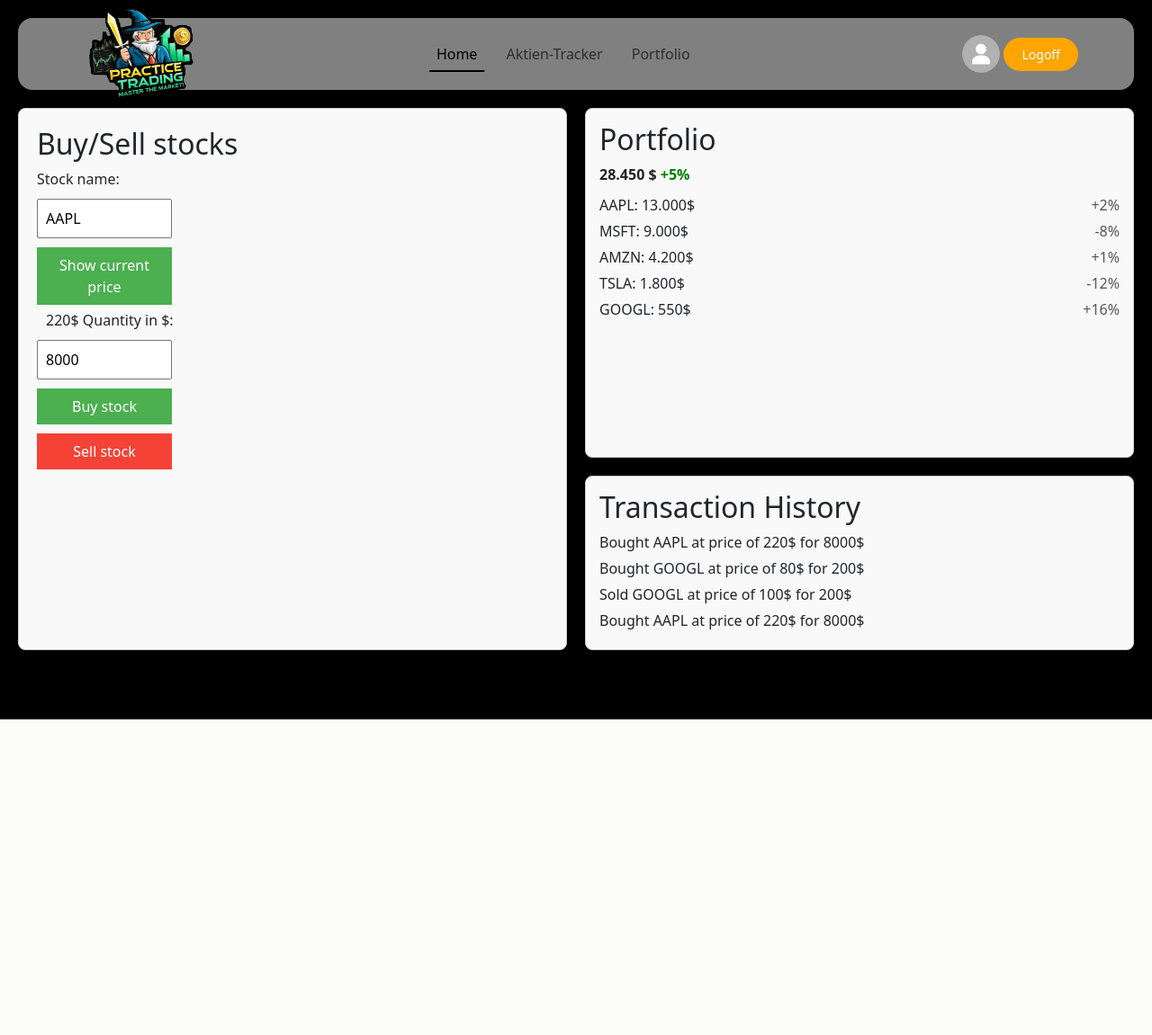
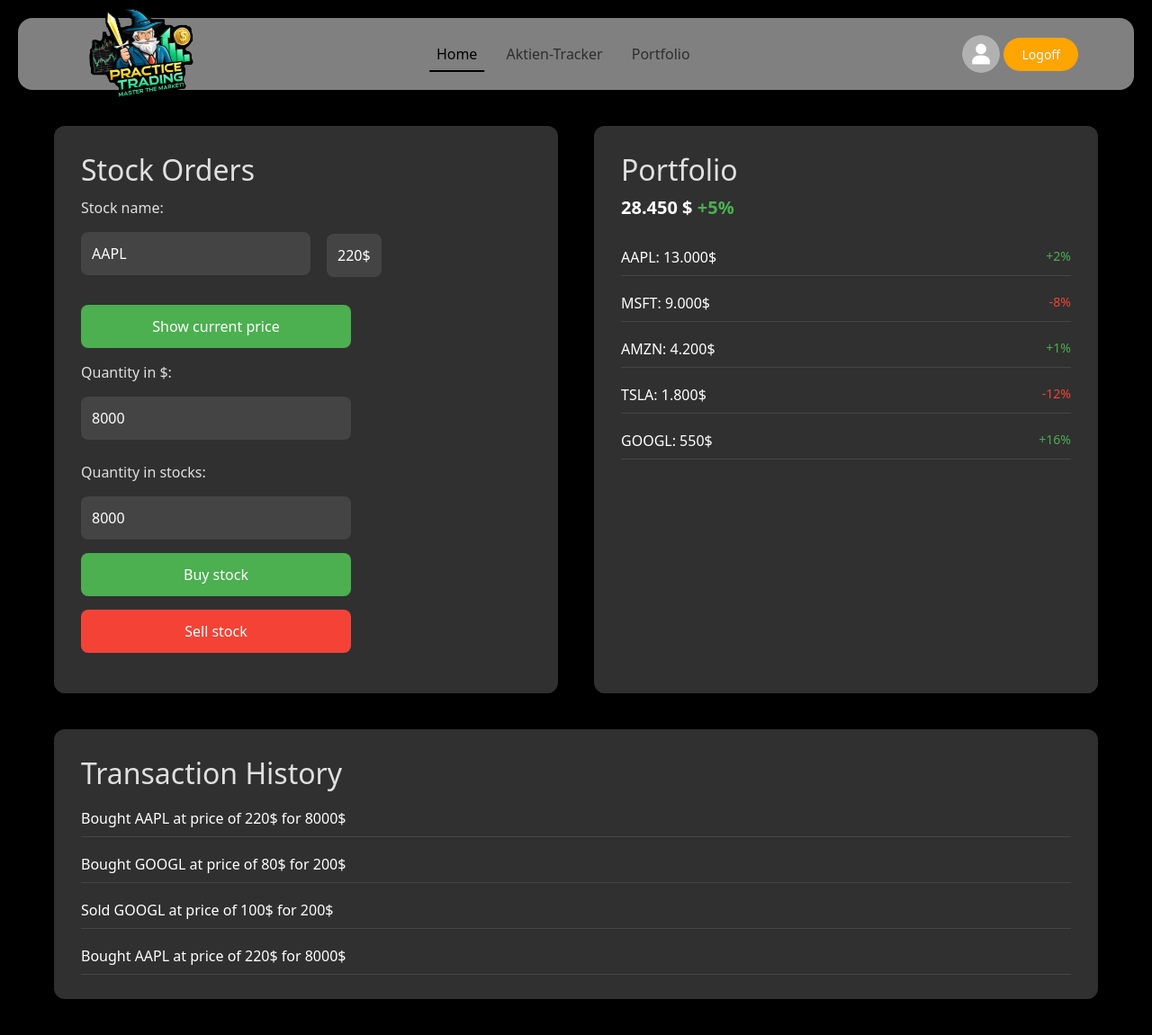
Before and after one commit to LennartPfeiler/StockApp, a PHP site: page /public/pages/portfolio.html in a window 1280 px wide. Shown: the whole page at 90% size. Before the commit the page ends 800 px from the top, so only its background shows below. Run offline with PHP 8.4, Linux system fonts and the light colour scheme.

Commit message:
changed Portfolio-Site

```diff
--- a/mosbach-tasks-web-main/public/css/portfolio.css
+++ b/mosbach-tasks-web-main/public/css/portfolio.css
@@ -99,115 +99,169 @@
 /* Hauptbereich mit Grid-Layout */
 main {
     display: grid;
-    grid-template-columns: 1fr 1fr; /* Zwei Spalten */
-    grid-template-rows: 2fr 1fr; /* Erste Reihe doppelt so hoch wie die zweite Reihe */
-    gap: 20px; /* Abstand zwischen den Grid-Elementen */
-    padding: 20px; /* Innenabstand */
+    grid-template-columns: 1fr 1fr; /* Zwei gleich breite Spalten */
+    grid-template-rows: auto auto; /* Automatische Höhen für beide Zeilen */
+    gap: 40px; /* Mehr Abstand zwischen den Elementen */
+    padding: 40px 20px;
+    max-width: 1200px;
+    margin: 0 auto; /* Zentriert auf dem Bildschirm */
 }
 
 /* Allgemeine Sektion-Stile */
 section {
-    border: 1px solid #ccc; /* Rand der Sektion */
-    padding: 20px; /* Innenabstand */
-    box-shadow: 2px 2px 8px rgba(0, 0, 0, 0.1); /* Schatteneffekt */
+    background-color: #2a2a2a; /* Sanfter dunkler Hintergrund */
+    border-radius: 12px; /* Leicht abgerundete Ecken */
+    padding: 30px; /* Mehr Innenabstand */
+    box-shadow: 0 4px 12px rgba(0, 0, 0, 0.1); /* Subtiler Schatten */
+    transition: background-color 0.3s ease-in-out;
 }
 
 /* Buy/Sell-Sektion */
 .buy-sell {
     grid-column: 1 / 2; /* Erste Spalte */
-    grid-row: 1 / 3; /* Über beide Reihen erstrecken */
-    background-color: #f9f9f9; /* Hintergrundfarbe */
-    border-radius: 8px; /* Abgerundete Ecken */
-    padding: 20px; /* Innenabstand */
+    grid-row: 1 / 2; /* Erste Zeile */
+    background-color: #303030;
+    color: #e0e0e0;
+    padding: 30px;
+    border-radius: 12px;
+    box-shadow: 0 4px 12px rgba(0, 0, 0, 0.1);
 }
 
 /* Portfolio-Sektion */
 .portfolio {
     grid-column: 2 / 3; /* Zweite Spalte */
-    grid-row: 1 / 2; /* Erste Reihe */
-    background-color: #f9f9f9; /* Hintergrundfarbe */
-    border-radius: 8px; /* Abgerundete Ecken */
-    padding: 15px; /* Innenabstand */
+    grid-row: 1 / 2; /* Erste Zeile */
+    background-color: #303030;
+    color: #e0e0e0;
+    padding: 30px;
+    border-radius: 12px;
+    box-shadow: 0 4px 12px rgba(0, 0, 0, 0.1);
+    max-height: none; /* Portfolio kann sich nach Bedarf vergrößern */
 }
 
 /* Transaction History-Sektion */
 .transaction-history {
-    grid-column: 2 / 3; /* Zweite Spalte */
-    grid-row: 2 / 3; /* Zweite Reihe */
-    background-color: #f9f9f9; /* Hintergrundfarbe */
-    border-radius: 8px; /* Abgerundete Ecken */
-    padding: 15px; /* Innenabstand */
+    grid-column: 1 / 3; /* Beide Spalten einnehmen */
+    grid-row: 2 / 3; /* Zweite Zeile */
+    background-color: #303030;
+    color: #e0e0e0;
+    padding: 30px;
+    border-radius: 12px;
+    box-shadow: 0 4px 12px rgba(0, 0, 0, 0.1);
+    max-height: 300px; /* Feste Höhe für Transaction History */
+    overflow-y: auto; /* Scrollbar, wenn der Inhalt überläuft */
+}
+
+/* Scrollbar-Styling */
+.transaction-history::-webkit-scrollbar {
+    width: 10px; /* Breite der Scrollbar */
+}
+
+.transaction-history::-webkit-scrollbar-track {
+    background: #2a2a2a; /* Hintergrund der Scroll-Leiste */
+}
+
+.transaction-history::-webkit-scrollbar-thumb {
+    background-color: #555; /* Dunklerer Scrollbar-Farbton */
+    border-radius: 6px; /* Runde Ecken */
+    border: 2px solid #2a2a2a; /* Rand für ein besseres Scrollbar-Design */
+}
+
+.transaction-history::-webkit-scrollbar-thumb:hover {
+    background-color: #444; /* Hellere Farbe beim Hover */
 }
 
 /* Styles für Buy/Sell-Formular */
 .buy-sell input,
 .buy-sell button {
+    background-color: #444; /* Dunkler Hintergrund für Inputs und Buttons */
+    color: #fff; /* Helle Textfarbe */
+    border: none;
     display: block;
-    margin: 10px 0; /* Abstand oben und unten */
-    width: 150px; /* Breite */
-    padding: 8px; /* Innenabstand */
+    margin: 15px 0;
+    width: 100%;
+    max-width: 300px;
+    padding: 12px;
+    border-radius: 8px; /* Runde Ecken für Inputs und Buttons */
+    font-size: 16px;
+    box-sizing: border-box;
 }
 
-/* Styles für Preisanzeige */
-#show-price {
-    margin-bottom: 5px; /* Abstand unten */
-}
-
-#current-price {
-    display: inline-block;
-    margin-left: 10px; /* Abstand links */
+.buy-sell input:focus, .buy-sell button:focus {
+    outline: none;
+    box-shadow: 0 0 0 3px rgba(72, 133, 237, 0.5); /* Fokus-Ring */
 }
 
 /* Styles für Buttons im Buy/Sell-Formular */
 .buy-sell button {
-    background-color: #4CAF50; /* Hintergrundfarbe */
-    color: white; /* Textfarbe */
-    border: none; /* Kein Rand */
-    cursor: pointer; /* Zeigerzeiger */
-    transition: background-color 0.3s; /* Übergangseffekt */
+    background-color: #4CAF50;
+    cursor: pointer;
+    transition: background-color 0.3s ease-in-out;
 }
 
 .buy-sell button#sell-stock {
-    background-color: #f44336; /* Hintergrundfarbe für Verkauf-Button */
+    background-color: #f44336;
 }
 
 /* Hover-Effekte für Buttons */
 .buy-sell button:hover {
-    background-color: #45a049; /* Hintergrundfarbe bei Hover */
+    background-color: #45a049;
 }
 
 .buy-sell button#sell-stock:hover {
-    background-color: #e53935; /* Hintergrundfarbe für Verkauf-Button bei Hover */
+    background-color: #e53935;
 }
 
 /* Styles für Portfolio-Wert */
 .portfolio-value {
-    font-weight: bold; /* Fettdruck */
-    margin-bottom: 10px; /* Abstand unten */
+    font-weight: bold;
+    font-size: 20px; /* Größere Schrift für den Portfolio-Wert */
+    margin-bottom: 20px;
+    color: #fff;
 }
 
 /* Styles für Prozentsätze */
 .percentage {
-    color: green; /* Textfarbe für Prozentsätze */
+    font-weight: bold;
+}
+
+/* Positive Prozentsätze */
+.percentage.positive {
+    color: #4CAF50; /* Grün für positive Prozentsätze */
+}
+
+/* Negative Prozentsätze */
+.percentage.negative {
+    color: #f44336; /* Rot für negative Prozentsätze */
 }
 
 /* Styles für Aktienliste */
 .stock-list div {
-    margin: 5px 0; /* Abstand oben und unten */
-    display: flex; /* Flexbox-Layout */
-    justify-content: space-between; /* Abstand zwischen den Elementen */
+    margin: 10px 0;
+    display: flex;
+    justify-content: space-between;
+    color: #fff;
+    font-size: 16px;
+    padding: 8px 0;
+    border-bottom: 1px solid rgba(255, 255, 255, 0.1); /* Leichte Trennlinie */
 }
 
 /* Styles für Veränderungen */
 .change {
-    color: #555; /* Textfarbe für Veränderungen */
+    color: #aaa;
+    font-size: 14px;
 }
 
 /* Styles für Transaction History */
 .transaction-history div {
-    margin: 5px 0; /* Abstand oben und unten */
+    margin: 10px 0;
+    padding: 8px 0;
+    color: #fff;
+    font-size: 16px;
+    border-bottom: 1px solid rgba(255, 255, 255, 0.1);
 }
 
+/* Profil- und Logo-Icons */
 .profile-icon {
     width: 50px;
     height: 50px;
@@ -218,3 +272,36 @@
     width: 150px;
     height: 150px;
 }
+
+/* Styles für Prozentsätze */
+.percentage.positive {
+    color: #4CAF50; /* Grün für positive Prozentsätze */
+}
+
+.percentage.negative {
+    color: #f44336; /* Rot für negative Prozentsätze */
+}
+
+/* Styles für Veränderungen */
+.change.positive {
+    color: #4CAF50; /* Grün für positive Veränderungen */
+}
+
+.change.negative {
+    color: #f44336; /* Rot für negative Veränderungen */
+}
+
+/* Styles für das Preis-Display-Feld */
+#price-display {
+    background-color: #444; /* Dunkler Hintergrund für Feld */
+    color: #fff; /* Helle Textfarbe */
+    border: none;
+    display: block;
+    margin: 15px 0;
+    width: 100%;
+    max-width: 300px;
+    padding: 12px;
+    border-radius: 8px; /* Runde Ecken für Feld */
+    font-size: 16px;
+    box-sizing: border-box; /* Box-Sizing für Padding und Border */
+}
--- a/mosbach-tasks-web-main/public/pages/portfolio.html
+++ b/mosbach-tasks-web-main/public/pages/portfolio.html
@@ -5,15 +5,43 @@
     <meta name="viewport" content="width=device-width, initial-scale=1.0">
     <link rel="stylesheet" href="../css/portfolio.css">
     <title>Aktien Tracker</title>
-    <!-- <link href="../css/bootstrap.min.css"></script> -->
     <link href="https://cdn.jsdelivr.net/npm/bootstrap@5.3.3/dist/css/bootstrap.min.css" rel="stylesheet" integrity="sha384-QWTKZyjpPEjISv5WaRU9OFeRpok6YctnYmDr5pNlyT2bRjXh0JMhjY6hW+ALEwIH" crossorigin="anonymous">
+    <style>
+        .price-container {
+            display: flex;
+            flex-direction: column;
+            gap: 5px;
+            margin-left: 10px;
+            margin-top: 0; /* Um das Label auf die gleiche Höhe wie "Stock name" zu bringen */
+        }
+        .price-display {
+            display: inline-block;
+            width: 100%; /* Übernimmt die Breite des Containers */
+            text-align: right;
+            background-color: #f0f0f0;
+            border: 1px solid #ccc;
+            padding: 8px;
+            border-radius: 4px;
+            font-size: 16px;
+            color: #333;
+        }
+        #current-price {
+            display: none;
+        }
+        .form-label {
+            margin-bottom: 0; /* Sicherstellen, dass es keinen zusätzlichen Abstand gibt */
+        }
+        .d-flex-align-items-center {
+            display: flex;
+            align-items: center;
+        }
+    </style>
 </head>
 <body>
     <!--Navbar-->
     <header>
         <nav class="navbar navbar-expand-lg fixed-top">
             <div class="container">
-                <!-- <a class="navbar-brand me-auto" href="../../ressources/Logo.png">logo</a> -->
                 <img src="../../ressources/Logo.png" alt="Logo" class="logo-icon">
                 <div class="offcanvas offcanvas-end" tabindex="-1" id="offcanvasNavbar" aria-labelledby="offcanvasNavbarLabel">
                     <div class="offcanvas-header">
@@ -41,62 +69,43 @@
                 </button>
             </div>
         </nav>
-
     </header>
     <!--Navbar end -->
-        <main>
-            <section class="buy-sell">
-                <h2>Buy/Sell stocks</h2>
-                <label for="stock-name">Stock name:</label>
-                <input type="text" id="stock-name" value="AAPL">
-                <button id="show-price">Show current price</button>
-                <span id="current-price">220$</span>
-                <label for="quantity">Quantity in $:</label>
-                <input type="number" id="quantity" value="8000">
-                <button id="buy-stock">Buy stock</button>
-                <button id="sell-stock">Sell stock</button>
-            </section>
-            <section class="portfolio">
-                <h2>Portfolio</h2>
-                <div class="portfolio-value">28.450 $ <span class="percentage">+5%</span></div>
-                <div class="stock-list">
-                    <div>AAPL: 13.000$ <span class="change">+2%</span></div>
-                    <div>MSFT: 9.000$ <span class="change">-8%</span></div>
-                    <div>AMZN: 4.200$ <span class="change">+1%</span></div>
-                    <div>TSLA: 1.800$ <span class="change">-12%</span></div>
-                    <div>GOOGL: 550$ <span class="change">+16%</span></div>
+
+    <main>
+        <section class="buy-sell">
+            <h2>Stock Orders</h2>
+            <div class="d-flex align-items-center mb-3">
+                <div class="me-2">
+                    <label for="stock-name" class="form-label">Stock name:</label>
+                    <input type="text" id="stock-name" value="AAPL" class="form-control">
                 </div>
-            </section>
-            <section class="transaction-history">
-                <h2>Transaction History</h2>
-                <div>Bought AAPL at price of 220$ for 8000$</div>
-                <div>Bought GOOGL at price of 80$ for 200$</div>
-                <div>Sold GOOGL at price of 100$ for 200$</div>
-                <div>Bought AAPL at price of 220$ for 8000$</div>
-            </section>
-        </main>
-
-     <!--<main>
-        <section class="buy-sell">
-            <h2>Buy/Sell stocks</h2>
-            <label for="stock-name">Stock name:</label>
-            <input type="text" id="stock-name" value="AAPL">
-            <button id="show-price">Show current price</button>
+                <div class="price-container"> <br/>
+                    <div id="price-display" class="price-display">220$</div>
+                </div>
+            </div>
+            <button id="show-price" class="btn btn-primary mt-2">Show current price</button>
             <span id="current-price">220$</span>
-            <label for="quantity">Quantity in $:</label>
-            <input type="number" id="quantity" value="8000">
-            <button id="buy-stock">Buy stock</button>
-            <button id="sell-stock">Sell stock</button>
+            <div class="mb-3">
+                <label for="quantity" class="form-label">Quantity in $:</label>
+                <input type="number" id="quantity" value="8000" class="form-control">
+            </div>
+            <div class="mb-4"></div>
+                <label for="quantity" class="form-label">Quantity in stocks:</label>
+                <input type="number" id="quantity" value="8000" class="form-control">
+            </div>
+            <button id="buy-stock" class="btn btn-success mt-2">Buy stock</button>
+            <button id="sell-stock" class="btn btn-danger mt-2">Sell stock</button>
         </section>
         <section class="portfolio">
             <h2>Portfolio</h2>
-            <div class="portfolio-value">28.450 $ <span class="percentage">+5%</span></div>
+            <div class="portfolio-value">28.450 $ <span class="percentage positive">+5%</span></div>
             <div class="stock-list">
-                <div>AAPL: 13.000$ <span class="change">+2%</span></div>
-                <div>MSFT: 9.000$ <span class="change">-8%</span></div>
-                <div>AMZN: 4.200$ <span class="change">+1%</span></div>
-                <div>TSLA: 1.800$ <span class="change">-12%</span></div>
-                <div>GOOGL: 550$ <span class="change">+16%</span></div>
+                <div>AAPL: 13.000$ <span class="change positive">+2%</span></div>
+                <div>MSFT: 9.000$ <span class="change negative">-8%</span></div>
+                <div>AMZN: 4.200$ <span class="change positive">+1%</span></div>
+                <div>TSLA: 1.800$ <span class="change negative">-12%</span></div>
+                <div>GOOGL: 550$ <span class="change positive">+16%</span></div>
             </div>
         </section>
         <section class="transaction-history">
@@ -106,7 +115,22 @@
             <div>Sold GOOGL at price of 100$ for 200$</div>
             <div>Bought AAPL at price of 220$ for 8000$</div>
         </section>
-    </main> -->
+    </main>
+
     <script src="https://cdn.jsdelivr.net/npm/bootstrap@5.3.3/dist/js/bootstrap.bundle.min.js" integrity="sha384-YvpcrYf0tY3lHB60NNkmXc5s9fDVZLESaAA55NDzOxhy9GkcIdslK1eN7N6jIeHz" crossorigin="anonymous"></script>
+    <script>
+        document.getElementById('show-price').addEventListener('click', function() {
+            // Der aktuelle Preis, hier hartcodiert für das Beispiel
+            var currentPrice = "220$";
+
+            // Den Preis im Display Only Feld anzeigen
+            var priceDisplay = document.getElementById('price-display');
+            priceDisplay.textContent = currentPrice;
+
+            // Den aktuellen Preis Text ausblenden
+            var currentPriceSpan = document.getElementById('current-price');
+            currentPriceSpan.style.display = 'none';
+        });
+    </script>
 </body>
 </html>
```
